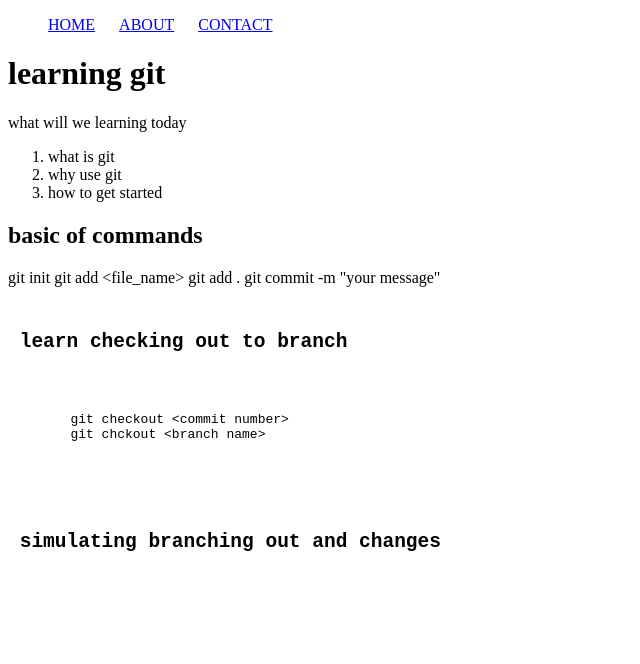
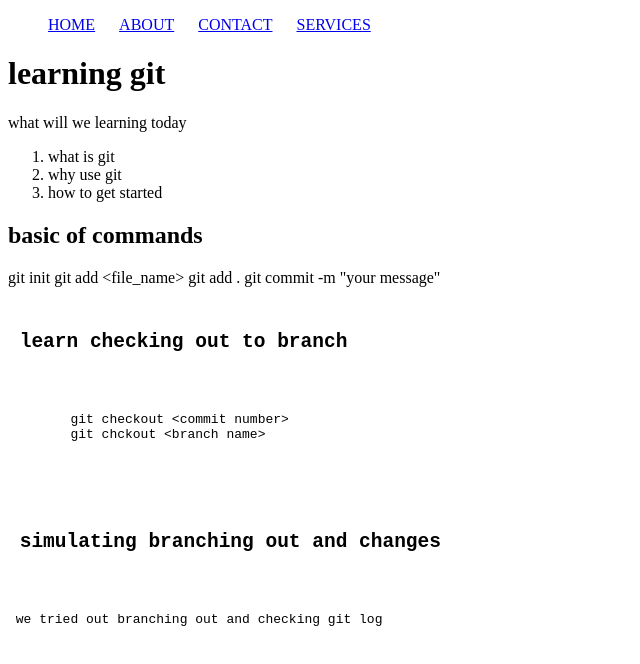
Before and after one commit to mohdrasyidinambotajang-maker/git-class, a plain HTML site: page index.html in a window 1280 px wide. Shown: the whole page, without its empty margins (0-640 px from the left). Drawn offline with Linux system fonts and the light colour scheme.

Commit message:
services

```diff
--- a/index.html
+++ b/index.html
@@ -16,6 +16,7 @@
             <li><a href="INDEX.HTML">HOME</a></li>
             <li><a href="ABOUT.HTML">ABOUT</a></li>
             <li><a href="CONTACT.HTML">CONTACT</a></li>
+            <li><a href="SERVICES.HTML">SERVICES</a></li>
         </ul>
     </nav>
     <h1>learning git</h1>
@@ -41,7 +42,7 @@
 
        </pre>
         <h2> simulating branching out and changes</h2>
-        <p> </p>
+        <p> we tried out branching out and checking git log</p>
     </pre>
     <div id="main-area">    </div>
 
```
